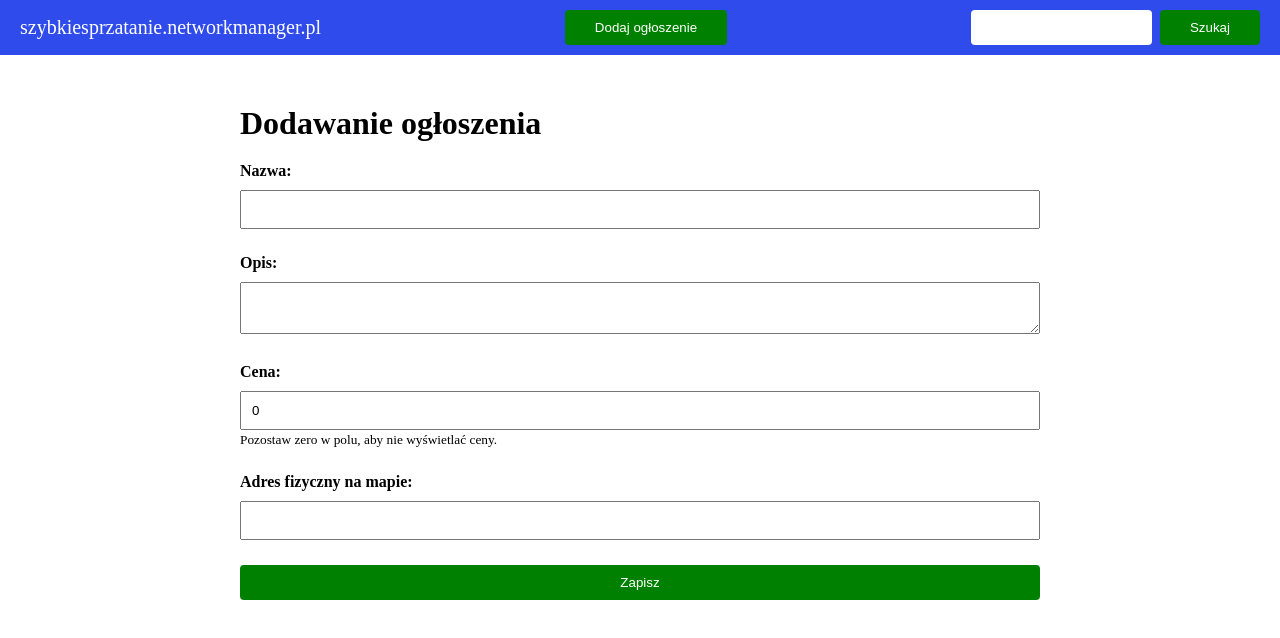
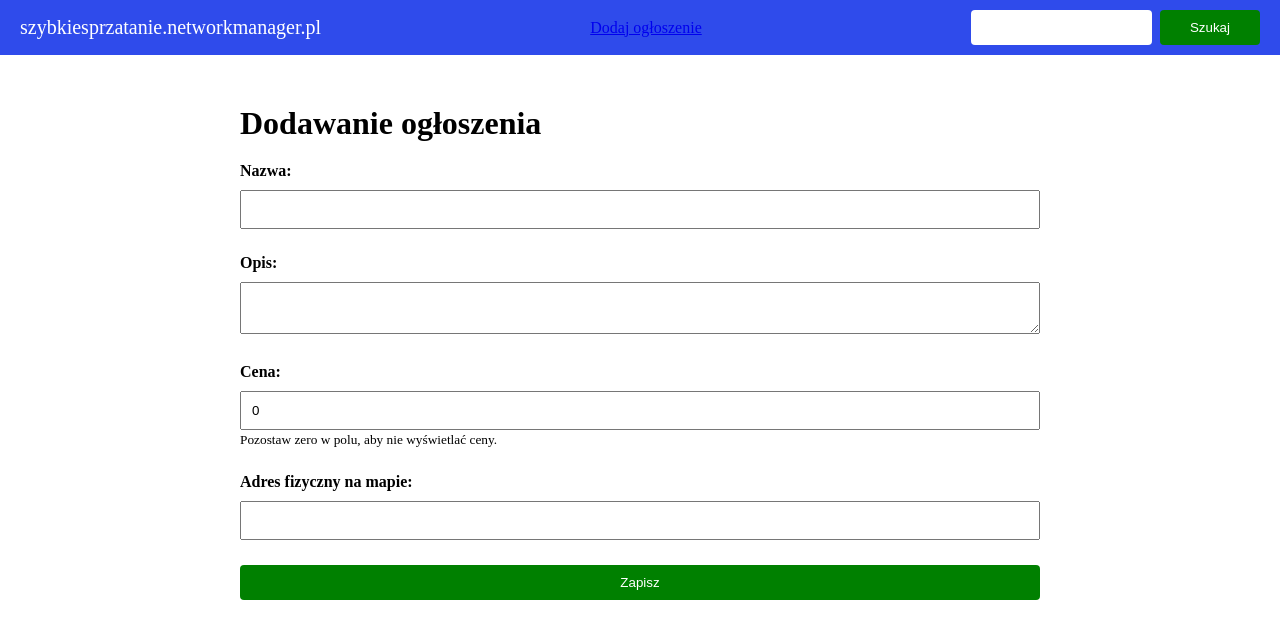
Before and after one commit to kacperstokwisz/FastCleaningFront, a React (Create React App) app: page /add in a window 1280 px wide. Shown: the top 638 px of the page. Built offline with nearby package versions, Linux system fonts and the light colour scheme; no server answers.

Commit message:
Add link in button

```diff
--- a/src/components/common/Button/Button.tsx
+++ b/src/components/common/Button/Button.tsx
@@ -1,13 +1,19 @@
 import React from "react";
+import { Link } from "react-router-dom";
 import "./Button.scss";
 
 interface Props {
   text: string;
+  to?: string;
 }
 
-const Button = (props: Props) => {
-  const { text } = props;
-  return <button>{text}</button>;
-};
+const Button = (props: Props) =>
+  props.to ? (
+    <Link className="btn" to={props.to}>
+      {props.text}
+    </Link>
+  ) : (
+    <button>{props.text}</button>
+  );
 
 export { Button };
--- a/src/components/layout/Header/Header.tsx
+++ b/src/components/layout/Header/Header.tsx
@@ -9,7 +9,7 @@ const Header = () => {
     <header>
       <div className="header__logo">szybkiesprzatanie.networkmanager.pl
 </div>
-      <Button text="Dodaj ogłoszenie" />
+      <Button to="/add" text="Dodaj ogłoszenie" />
       <TopSearch />
     </header>
   );
```
